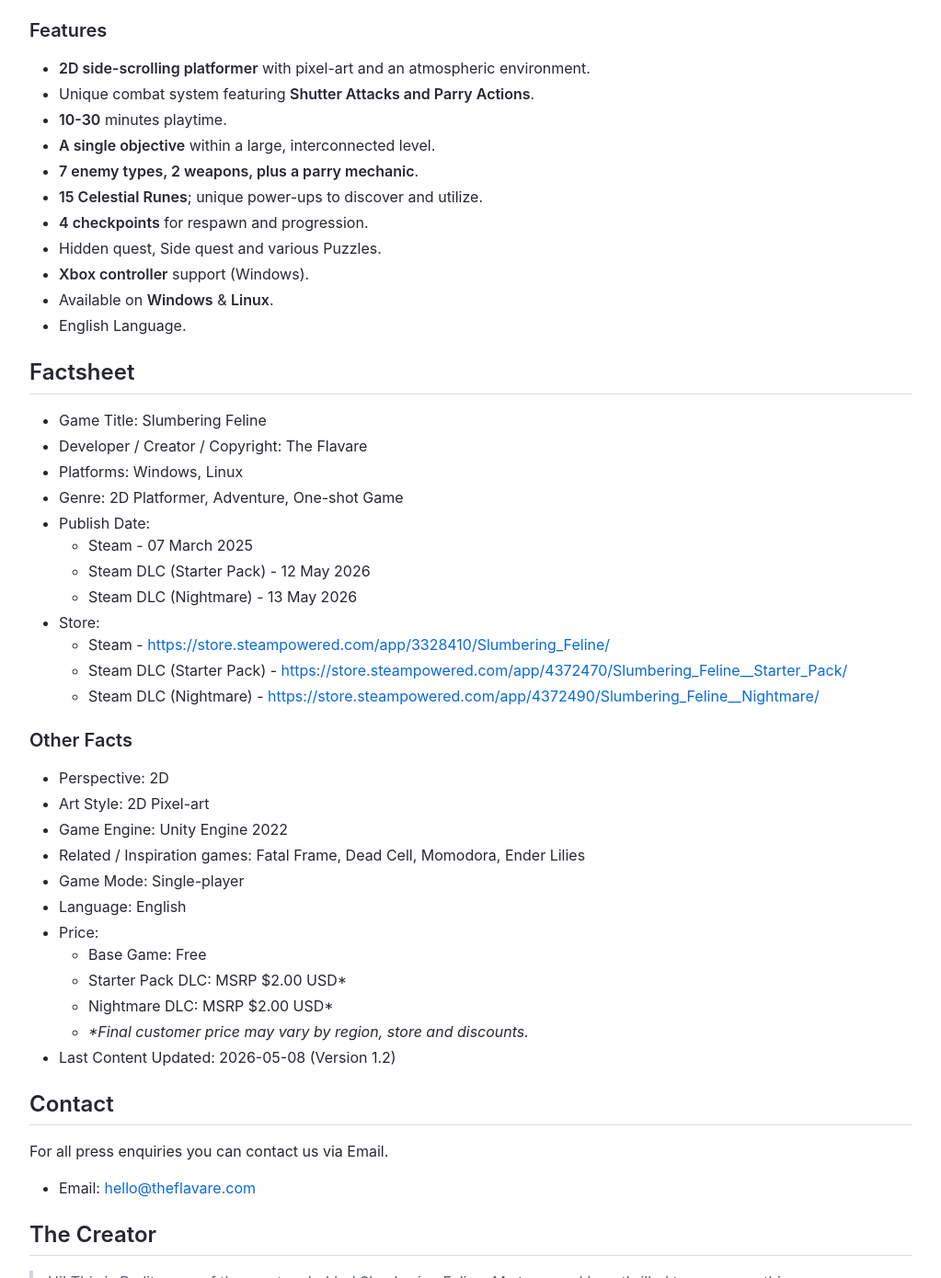
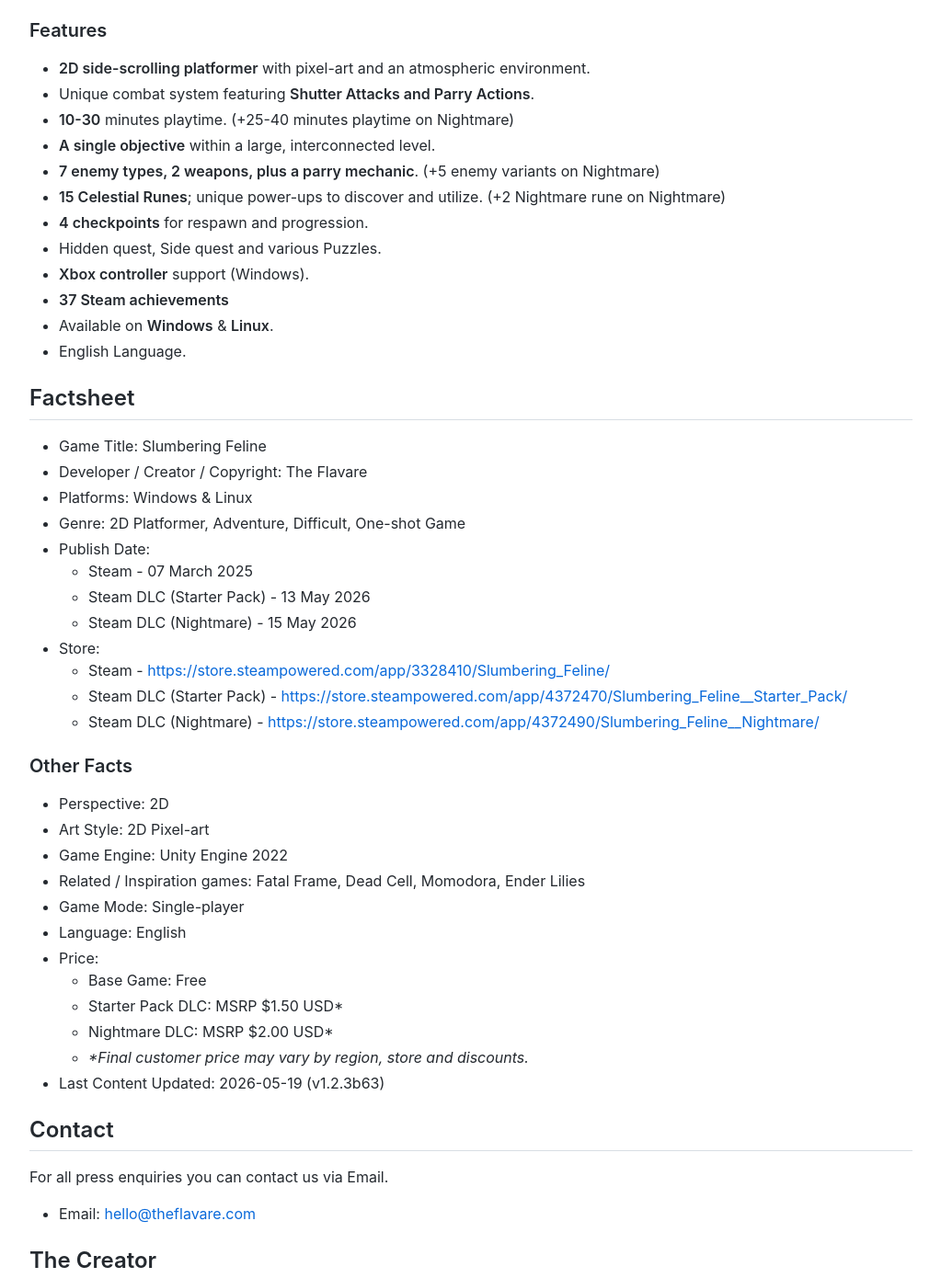
Before and after one commit to theflavare/slumbering-feline-press-kit, a plain HTML site: page index.html in a window 1280 px wide. Shown: the part 4589-5979 px from the top of the page at 92% size, without its empty margins (128-1151 px from the left). Drawn offline with Linux system fonts and the light colour scheme.

Commit message:
Deploying to gh-pages from @ theflavare/slumbering-feline-press-kit@1a96dda4180182d8351d9eb3b2562a557f9576b5 🚀

```diff
--- a/index.html
+++ b/index.html
@@ -154,13 +154,14 @@ svg { z-index: 99; position: fixed; border: 0px; top: 0px; right: 0; }
     <ul>
       <li><strong>2D side-scrolling platformer</strong> with pixel-art and an atmospheric environment.</li>
       <li>Unique combat system featuring <strong>Shutter Attacks and Parry Actions</strong>.</li>
-      <li><strong>10-30</strong> minutes playtime.</li>
+      <li><strong>10-30</strong> minutes playtime. (+25-40 minutes playtime on Nightmare)</li>
       <li><strong>A single objective</strong> within a large, interconnected level.</li>
-      <li><strong>7 enemy types, 2 weapons, plus a parry mechanic</strong>.</li>
-      <li><strong>15 Celestial Runes</strong>; unique power-ups to discover and utilize.</li>
+      <li><strong>7 enemy types, 2 weapons, plus a parry mechanic</strong>. (+5 enemy variants on Nightmare)</li>
+      <li><strong>15 Celestial Runes</strong>; unique power-ups to discover and utilize. (+2 Nightmare rune on Nightmare)</li>
       <li><strong>4 checkpoints</strong> for respawn and progression.</li>
       <li>Hidden quest, Side quest and various Puzzles.</li>
       <li><strong>Xbox controller</strong> support (Windows).</li>
+      <li><strong>37 Steam achievements</strong></li>
       <li>Available on <strong>Windows</strong> &#x26; <strong>Linux</strong>.</li>
       <li>English Language.</li>
     </ul>
@@ -168,13 +169,13 @@ svg { z-index: 99; position: fixed; border: 0px; top: 0px; right: 0; }
     <ul>
       <li>Game Title: Slumbering Feline</li>
       <li>Developer / Creator / Copyright: The Flavare</li>
-      <li>Platforms: Windows, Linux</li>
-      <li>Genre: 2D Platformer, Adventure, One-shot Game</li>
+      <li>Platforms: Windows &#x26; Linux</li>
+      <li>Genre: 2D Platformer, Adventure, Difficult, One-shot Game</li>
       <li>Publish Date:
         <ul>
           <li>Steam - 07 March 2025</li>
-          <li>Steam DLC (Starter Pack) - 12 May 2026</li>
-          <li>Steam DLC (Nightmare) - 13 May 2026</li>
+          <li>Steam DLC (Starter Pack) - 13 May 2026</li>
+          <li>Steam DLC (Nightmare) - 15 May 2026</li>
         </ul>
       </li>
       <li>Store:
@@ -196,12 +197,12 @@ svg { z-index: 99; position: fixed; border: 0px; top: 0px; right: 0; }
       <li>Price:
         <ul>
           <li>Base Game: Free</li>
-          <li>Starter Pack DLC: MSRP $2.00 USD*</li>
+          <li>Starter Pack DLC: MSRP $1.50 USD*</li>
           <li>Nightmare DLC: MSRP $2.00 USD*</li>
           <li><em>*Final customer price may vary by region, store and discounts.</em></li>
         </ul>
       </li>
-      <li>Last Content Updated: 2026-05-08 (Version 1.2)</li>
+      <li>Last Content Updated: 2026-05-19 (v1.2.3b63)</li>
     </ul>
     <h2 id="contact"><a class="anchor" aria-hidden="true" tabindex="-1" href="#contact"><span class="octicon octicon-link"></span></a>Contact</h2>
     <p>For all press enquiries you can contact us via Email.</p>
```
